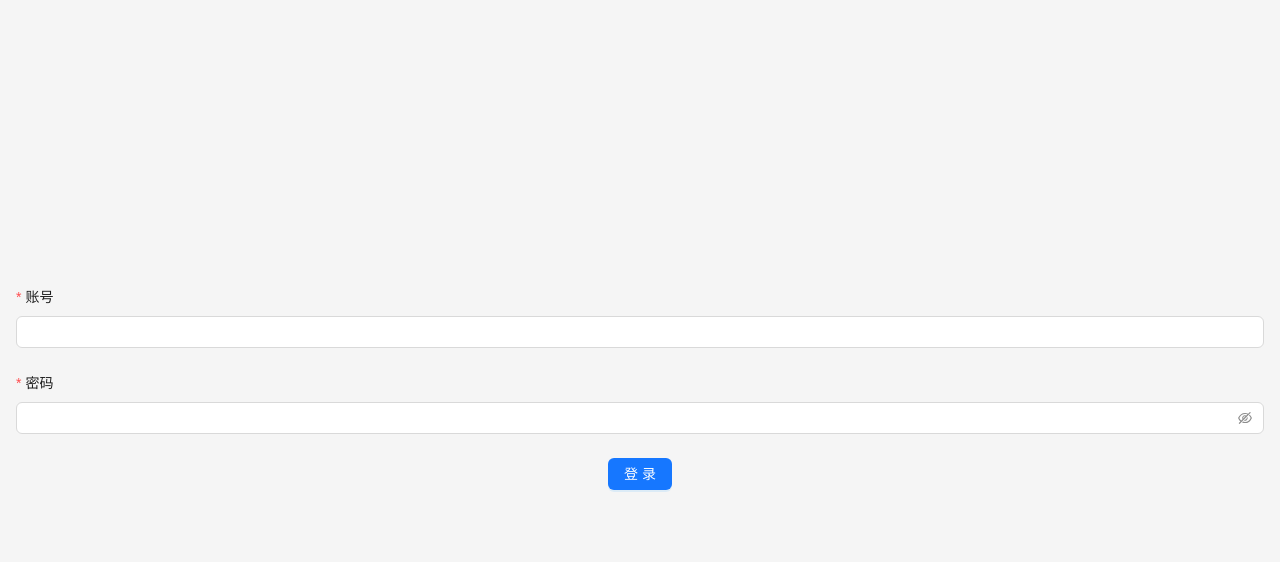
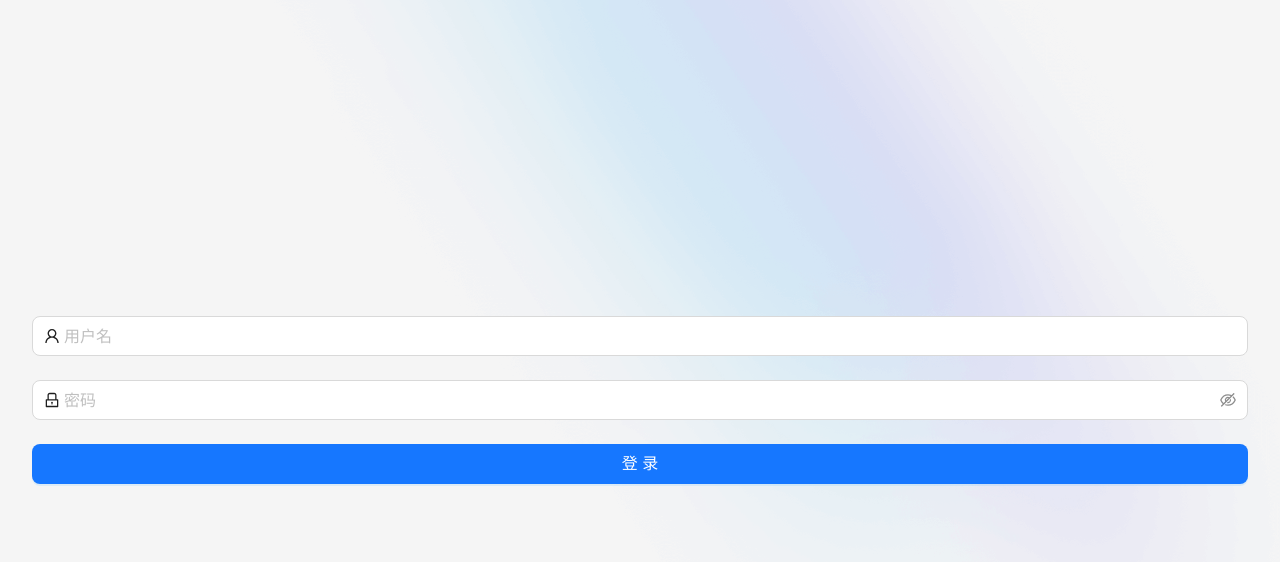
Before and after one commit to xxxsjan/react-h5, a Next.js app: page /login in a window 1280 px wide. Shown: the top 562 px of the page. Built offline with nearby package versions, Linux system fonts and the light colour scheme.

Commit message:
feat: 更新页面布局和样式

```diff
--- a/src/app/globals.css
+++ b/src/app/globals.css
@@ -10,3 +10,13 @@ body {
   padding: 0;
   margin: 0;
 }
+
+.acss-trkbkn {
+  display: flex;
+  flex-direction: column;
+  height: 100vh;
+  overflow: auto;
+  background-image: url('/bg.png');
+  -webkit-background-size: 100% 100%;
+  background-size: 100% 100%;
+}
--- a/src/app/layout.tsx
+++ b/src/app/layout.tsx
@@ -7,8 +7,8 @@ import "./globals.css";
 const inter = Inter({ subsets: ["latin"] });
 
 export const metadata: Metadata = {
-  title: "App",
-  description: "Generated by create next app",
+  title: "广告上报",
+  // description: "Generated by create next app",
 };
 
 function RootLayout({ children }: React.PropsWithChildren) {
@@ -16,7 +16,7 @@ function RootLayout({ children }: React.PropsWithChildren) {
     <html lang="en">
       <body className={inter.className}>
         <StyledComponentsRegistry>
-          {children}
+          <div className="acss-trkbkn">{children}</div>
         </StyledComponentsRegistry>
       </body>
     </html>
--- a/src/app/login/page.tsx
+++ b/src/app/login/page.tsx
@@ -4,6 +4,7 @@ import type { FormProps } from "antd";
 import { Button, Form, Input } from "antd";
 import { useRouter } from "next/navigation";
 import useTitle from "~/hooks/useTitle";
+import { LockOutlined, UserOutlined } from "@ant-design/icons";
 
 type FieldType = {
   username?: string;
@@ -24,7 +25,7 @@ const Login = () => {
     router.push("/");
   };
   return (
-    <div className="w-screen h-screen p-4 flex items-center justify-center">
+    <div className="w-screen h-screen px-8 py-6 flex items-center justify-center">
       <div className="m-auto w-full">
         <Form
           name="basic"
@@ -35,26 +36,32 @@ const Login = () => {
           autoComplete="off"
         >
           <Form.Item<FieldType>
-            label="账号"
+            label=""
             name="username"
             rules={[{ required: true, message: "请输入账号" }]}
           >
-            <Input />
+            <Input
+              size="large"
+              prefix={<UserOutlined />}
+              placeholder="用户名"
+            />
           </Form.Item>
 
           <Form.Item<FieldType>
-            label="密码"
+            label=""
             name="password"
             rules={[{ required: true, message: "请输入密码" }]}
           >
-            <Input.Password />
+            <Input.Password
+              size="large"
+              prefix={<LockOutlined />}
+              placeholder="密码"
+            />
           </Form.Item>
 
-          <Form.Item className="justify-center flex">
-            <Button type="primary" htmlType="submit">
-              登录
-            </Button>
-          </Form.Item>
+          <Button type="primary" htmlType="submit" block size="large">
+            登录
+          </Button>
         </Form>
       </div>
     </div>
--- a/src/app/page.tsx
+++ b/src/app/page.tsx
@@ -1,7 +1,7 @@
 "use client";
 
 import React from "react";
-import { Button, Form, Input } from "antd";
+import { Button, Card, Form, Input } from "antd";
 import Link from "next/link";
 import useTitle from "~/hooks/useTitle";
 import Layout from "~/components/Layout";
@@ -32,18 +32,18 @@ const HomePage = () => {
   };
   return (
     <Layout>
-      <div className="w-screen h-full p-4 flex items-center justify-center flex-col">
+      <div className="w-screen h-full px-8 py-6 flex items-center justify-center flex-col">
         <div className="m-auto w-full">
-          <Form layout="vertical" name="nest-messages" onFinish={onFinish}>
-            <Form.Item name={"url"} label="链接">
-              <Input.TextArea placeholder="请输入链接" rows={8} />
-            </Form.Item>
-            <Form.Item className="justify-center flex">
-              <Button type="primary" htmlType="submit">
+          <Card className="w-full">
+            <Form layout="vertical" name="nest-messages" onFinish={onFinish}>
+              <Form.Item name={"url"} label="链接">
+                <Input.TextArea placeholder="请输入链接" rows={8} />
+              </Form.Item>
+              <Button type="primary" htmlType="submit" block size="large">
                 上报
               </Button>
-            </Form.Item>
-          </Form>
+            </Form>
+          </Card>
         </div>
       </div>
     </Layout>
--- a/src/app/statistic/page.tsx
+++ b/src/app/statistic/page.tsx
@@ -13,7 +13,7 @@ export default function Statistic() {
   };
   return (
     <Layout>
-      <div className="h-screen p-4 flex flex-col items-center">
+      <div className="h-screen px-8 py-6 flex flex-col items-center">
         <div className="w-full">
           <Tabs
             defaultActiveKey="1"
@@ -32,9 +32,8 @@ export default function Statistic() {
 
           <div className="min-h-[calc(100vh-100px)]">
             <Card className="w-full">
-              <p>Card content</p>
-              <p>Card content</p>
-              <p>Card content</p>
+              <p>2024年9月25日11:01:22</p>
+              <p>Lorem ipsum dolor sit amet consectetur adipisicing elit. In deleniti commodi, eum nobis pariatur, fugit aliquid veritatis est quibusdam dolorem deserunt praesentium error sed ipsam quisquam. Maxime adipisci est et.</p>
             </Card>
           </div>
         </div>
--- a/src/components/Header.tsx
+++ b/src/components/Header.tsx
@@ -6,7 +6,7 @@ export default function Header() {
   useEffect(() => {
     setTitle(document.title)
   },[])
-  return <div className="w-full text-center text-lg font-bold h-12 leading-[48px] border-b">
+  return <div className="w-full text-center text-lg font-bold h-12 leading-[48px] border-b bg-[#F9F9F9]">
     {title}
   </div>
 }
--- a/src/components/Layout.tsx
+++ b/src/components/Layout.tsx
@@ -4,7 +4,7 @@ import TabBar from "~/components/TabBar";
 
 function Layout({ children }: React.PropsWithChildren) {
   return (
-    <div>
+    <div className="bg-gradient-to-b from-white via-[#f5f5f5] via-28%">
       <Header></Header>
       <div className="h-[calc(100vh-100px)] overflow-y-scroll">{children}</div>
       <TabBar></TabBar>
--- a/src/components/TabBar.tsx
+++ b/src/components/TabBar.tsx
@@ -6,16 +6,16 @@ export default function TabBar() {
   const pathname = usePathname();
   const tabs = [
     {
-      name: "统计页面",
-      path: "/statistic",
+      name: "上报",
+      path: "/",
     },
     {
-      name: "上报页面",
-      path: "/",
+      name: "统计",
+      path: "/statistic",
     },
   ];
   return (
-    <div className="w-full text-center text-lg h-12 leading-[48px] overflow-hidden flex">
+    <div className="w-full text-center text-lg h-12 leading-[48px] overflow-hidden flex bg-[#F9F9F9]">
       {tabs.map((tab) => {
         return (
           <div
```
Also changed, not shown: public/bg.png (added).
